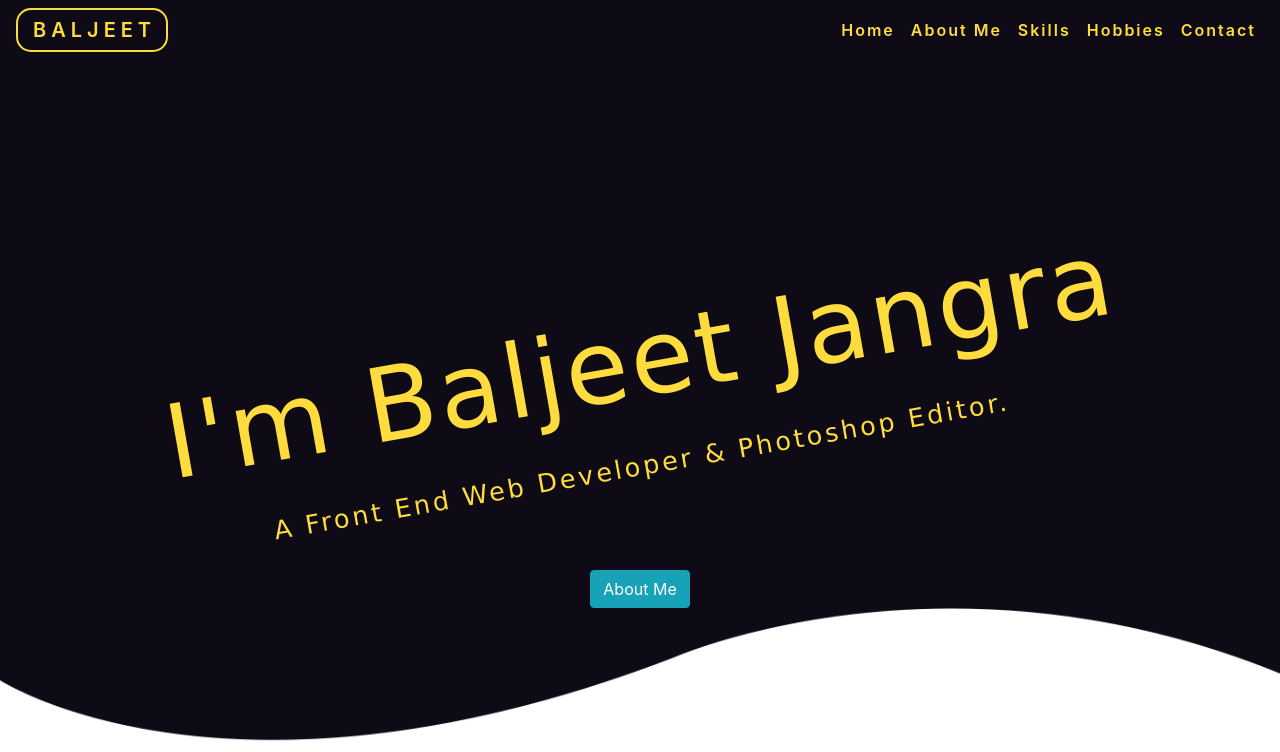
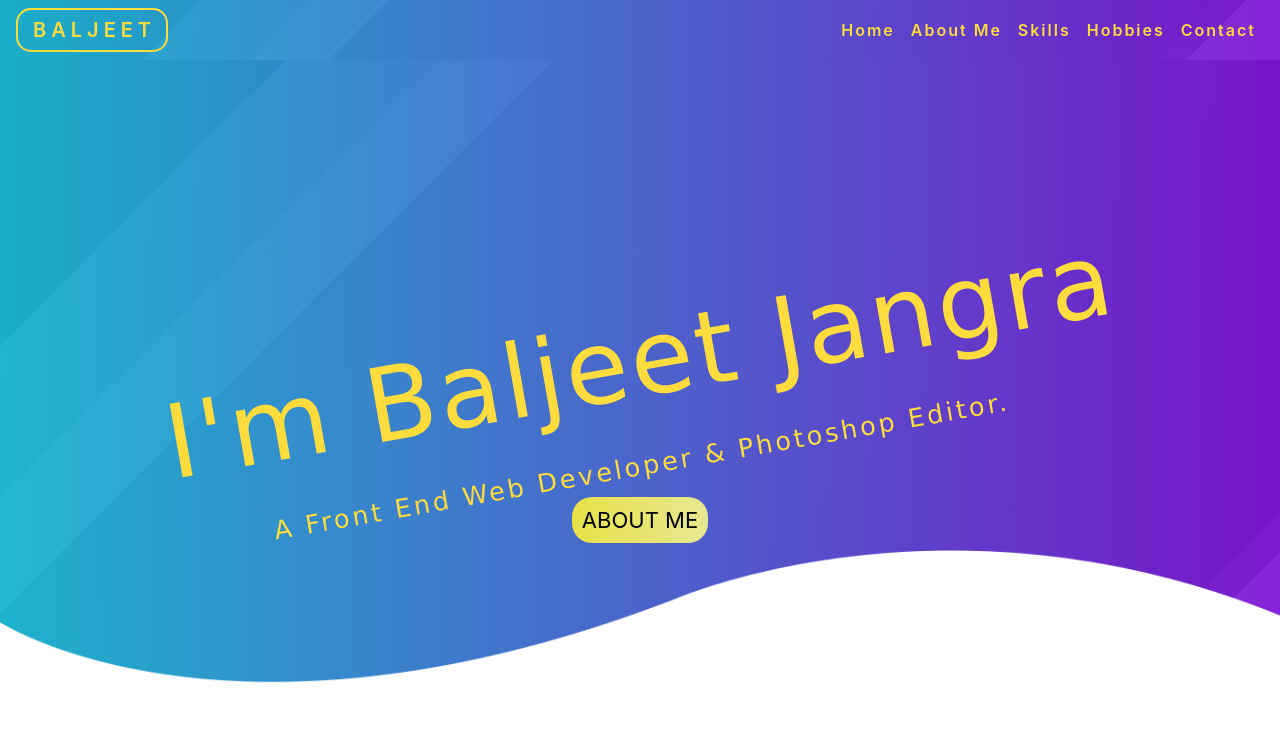
Before and after one commit to baljeetjangra/portfolio_v1, a plain HTML site: page index.html in a window 1280 px wide. Shown: the top 752 px of the page. Drawn offline with nearby package versions, Linux system fonts and the light colour scheme; a web font is replaced by a local one.

Commit message:
Add files via upload

```diff
--- a/css/style.css
+++ b/css/style.css
@@ -22,7 +22,8 @@ body{
     font-weight: 600;
     color: #fff !important;
 
-    background-color: #0E0B16;
+    background: linear-gradient(135deg, rgba(29, 29, 29, 0.05) 0%, rgba(29, 29, 29, 0.05) 17%,rgba(27, 27, 27, 0.05) 17%, rgba(27, 27, 27, 0.05) 34%,rgba(31, 31, 31, 0.05) 34%, rgba(31, 31, 31, 0.05) 93%,rgba(242, 242, 242, 0.05) 93%, rgba(242, 242, 242, 0.05) 100%),linear-gradient(135deg, rgba(129, 129, 129, 0.05) 0%, rgba(129, 129, 129, 0.05) 66%,rgba(117, 117, 117, 0.05) 66%, rgba(117, 117, 117, 0.05) 91%,rgba(199, 199, 199, 0.05) 91%, rgba(199, 199, 199, 0.05) 100%),linear-gradient(135deg, rgba(31, 31, 31, 0.07) 0%, rgba(31, 31, 31, 0.07) 15%,rgba(139, 139, 139, 0.07) 15%, rgba(139, 139, 139, 0.07) 23%,rgba(200, 200, 200, 0.07) 23%, rgba(200, 200, 200, 0.07) 29%,rgba(102, 102, 102, 0.07) 29%, rgba(102, 102, 102, 0.07) 100%),linear-gradient(90deg, rgb(19, 196, 228),rgb(126, 8, 222))
+
 }
 
 .navbar-brand{
@@ -53,14 +54,14 @@ ul.navbar-nav li a{
 
 
 .landing{
-    background-color: #0E0B16;
+   background: linear-gradient(135deg, rgba(29, 29, 29, 0.05) 0%, rgba(29, 29, 29, 0.05) 17%,rgba(27, 27, 27, 0.05) 17%, rgba(27, 27, 27, 0.05) 34%,rgba(31, 31, 31, 0.05) 34%, rgba(31, 31, 31, 0.05) 93%,rgba(242, 242, 242, 0.05) 93%, rgba(242, 242, 242, 0.05) 100%),linear-gradient(135deg, rgba(129, 129, 129, 0.05) 0%, rgba(129, 129, 129, 0.05) 66%,rgba(117, 117, 117, 0.05) 66%, rgba(117, 117, 117, 0.05) 91%,rgba(199, 199, 199, 0.05) 91%, rgba(199, 199, 199, 0.05) 100%),linear-gradient(135deg, rgba(31, 31, 31, 0.07) 0%, rgba(31, 31, 31, 0.07) 15%,rgba(139, 139, 139, 0.07) 15%, rgba(139, 139, 139, 0.07) 23%,rgba(200, 200, 200, 0.07) 23%, rgba(200, 200, 200, 0.07) 29%,rgba(102, 102, 102, 0.07) 29%, rgba(102, 102, 102, 0.07) 100%),linear-gradient(90deg, rgb(19, 196, 228),rgb(126, 8, 222))
 }
 
 
 
 .home-inner{
     padding-top: 15em;
-    color: #fff;
+
 }
 
 .home-inner h1{
@@ -211,3 +212,48 @@ ul.navbar-nav li a{
 .btn{
 background-color:#fedc3d
 }
+.home-inner a{
+    text-decoration: none !important;
+    color:#000;
+    width: 100px;
+    height: 60px;
+    padding: 10px;
+    font-size: 22px;
+    font-weight: 400;
+    text-transform: uppercase;
+    box-sizing: border-box;
+    background: linear-gradient(90deg, #E7E247,   #E9EDDE, #fedc3d );
+    background-size: 400%;
+    border-radius: 20px;
+    line-height: 60px;
+
+}
+
+.home-inner a:hover{
+
+    animation: animate 8s linear infinite;
+}
+@keyframes animate{
+
+    0%{
+        background-position: 0%;
+    }
+
+    100%{
+        background-position: 400%;
+    }
+}
+/*
+.home-inner a:before{
+    content: '';
+    position: absolute;
+    top:-50px;
+    bottom: -50px;
+    left:-50px;
+    right: -50px;
+    z-index: -1;
+    background: linear-gradient(90deg, #E7E247,   #E9EDDE, #fedc3d );
+    background-size: 400%;
+    border-radius: 40px;
+    filter: blur(20px)
+}
--- a/index.html
+++ b/index.html
@@ -54,7 +54,7 @@
         <div class="home-inner  text-center">
          <h1 class="container"> I'm Baljeet Jangra</h1>
           <h3>A Front End Web Developer & Photoshop Editor. </h3>
-         <a href="#about"> <button class="btn btn-info">  About Me </button></a>
+         <a href="#about">  About Me </a>
          <img class="ubtm-img" src="images/wave.png" alt="wave">
         </div>
     </div>
```
